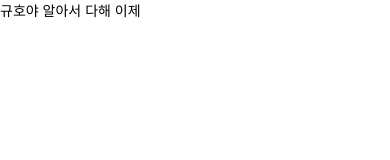
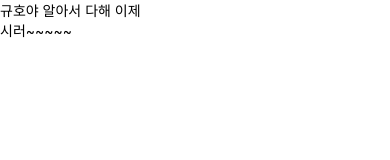
Before and after one commit to HanKyuHo/react-native, a React Native app in the folder kyuring/: screen / in a window 390 px wide. Shown: the top 160 px of the page. Built offline with nearby package versions, Linux system fonts and the light colour scheme.

Commit message:
규호가 알아서 다해

```diff
--- a/kyuring/App.js
+++ b/kyuring/App.js
@@ -21,6 +21,7 @@ const App = () => {
     <SafeAreaView>
         <View>
           <Text>규호야 알아서 다해 이제</Text>
+          <Text>시러~~~~~</Text>
         </View>
     </SafeAreaView>
   );
```
